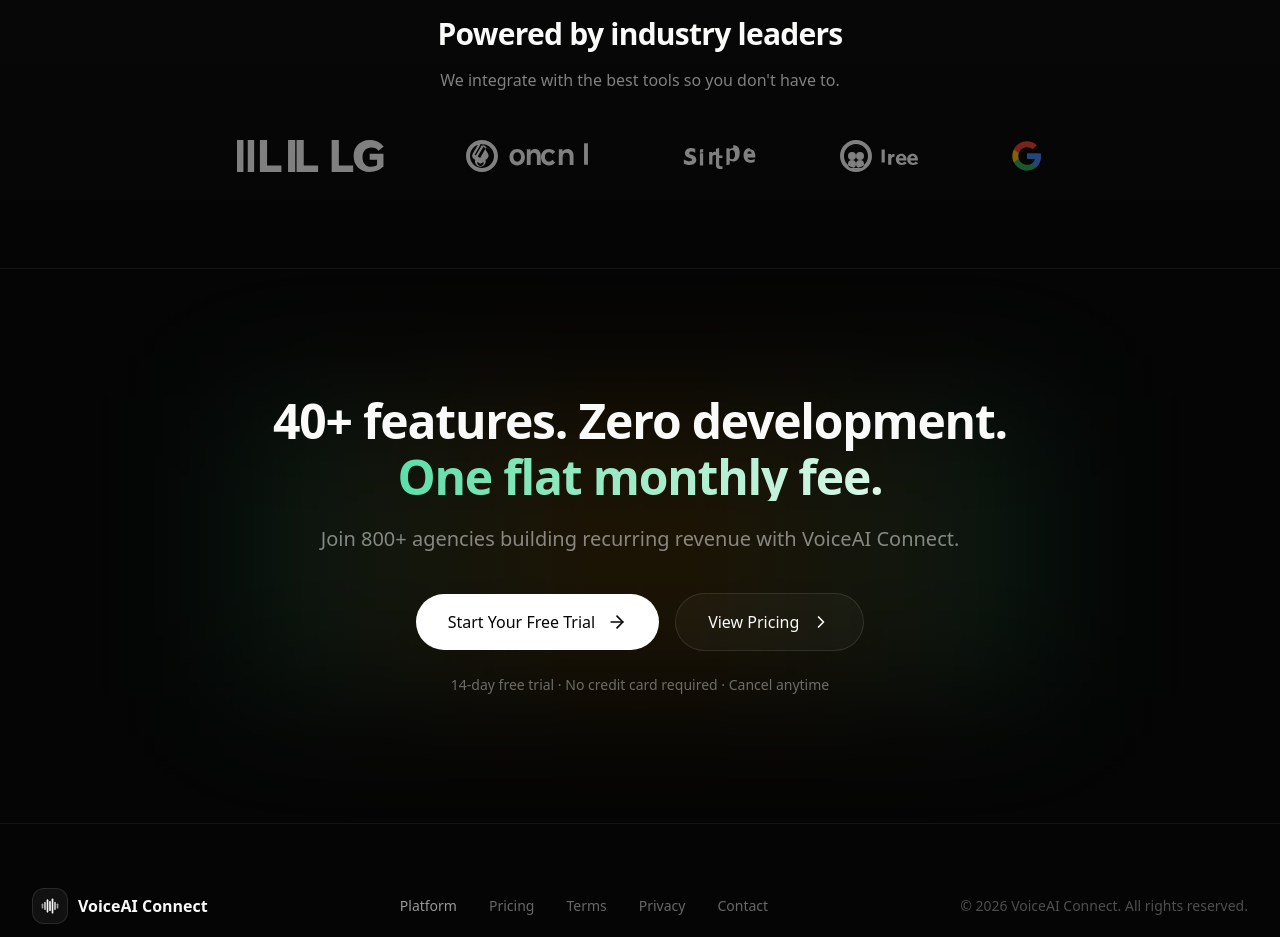
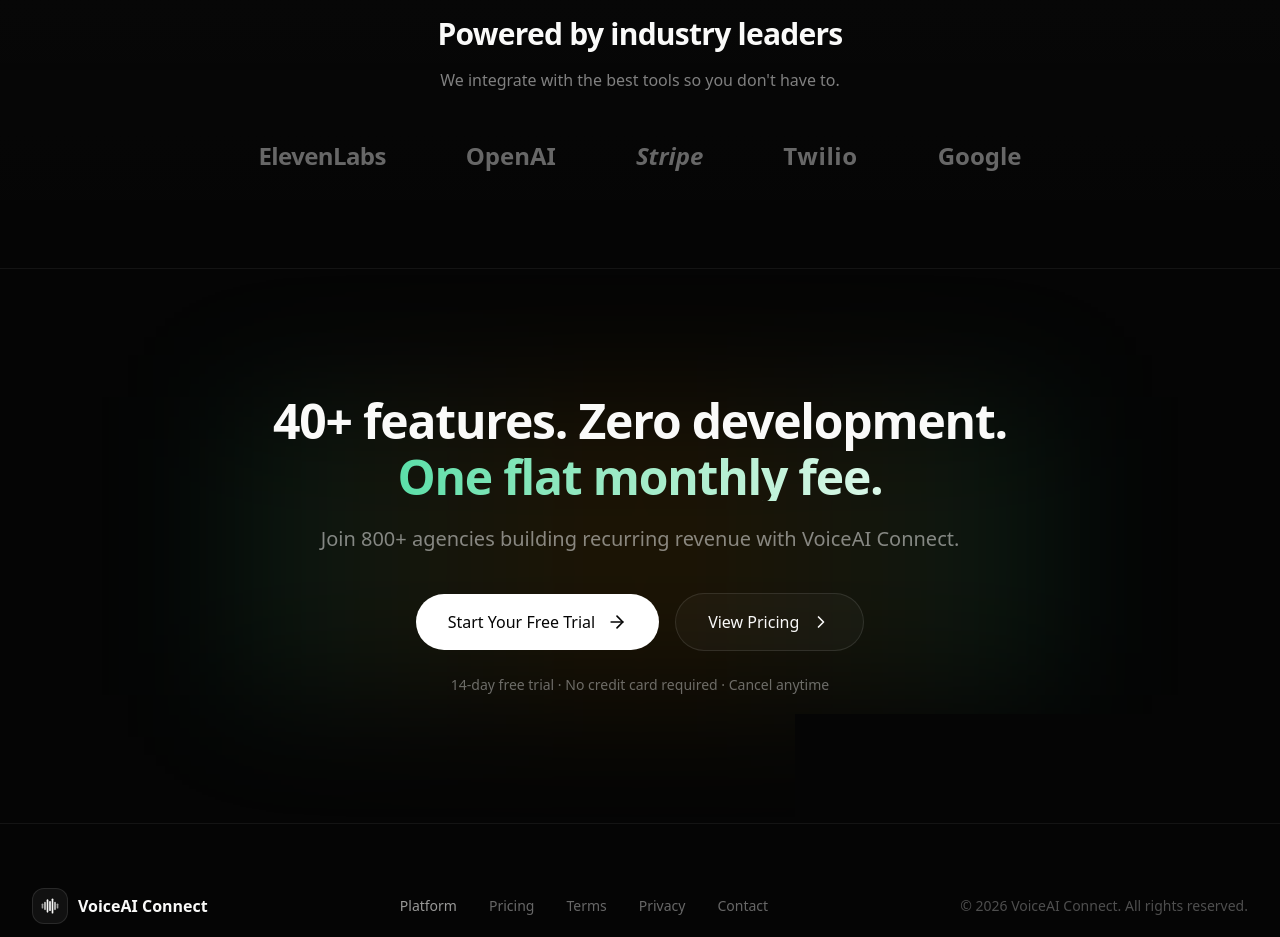
Before and after one commit to gibsonthompson/voiceai-connect, a Next.js app: page /platform in a window 1280 px wide. Shown: the part 6340-7277 px from the top of the page. Built offline with nearby package versions, Linux system fonts and the light colour scheme.

Commit message:
Add /platform page, update nav

```diff
--- a/app/platform/page.tsx
+++ b/app/platform/page.tsx
@@ -727,46 +727,21 @@
             </p>
           </div>
 
-          <div className="flex flex-wrap items-center justify-center gap-10 sm:gap-14 lg:gap-20">
-            {/* ElevenLabs */}
-            <div className="opacity-50 hover:opacity-100 transition-opacity duration-300">
-              <svg className="h-6 sm:h-8 w-auto" viewBox="0 0 130 28" fill="currentColor">
-                <path d="M0 0h5.64v28H0zM9.4 0H15v28H9.4zM26.32 22.32h12.56V28H20.04V0h6.28zM58.4 22.32h12.56V28H52.12V0h6.28zM44.68 0h6.28v28h-6.28zM89.12 0h-6.28v28h18.84v-5.68H89.12zM116.12 17.2h6.44v4.72c-1.24.96-3.08 1.48-5.08 1.48-4.68 0-7.64-3.12-7.64-8.4 0-5.16 3.12-8.4 7.8-8.4 2.64 0 4.8.96 6.2 2.8l4.52-3.68C125.44 2.28 121.6 0 116.12 0 107.6 0 102.04 5.96 102.04 14s5.56 14 14.08 14c4.88 0 9.08-1.72 12.04-4.76V12h-12.04v5.2z"/>
-              </svg>
-            </div>
-
-            {/* OpenAI */}
-            <div className="opacity-50 hover:opacity-100 transition-opacity duration-300">
-              <svg className="h-6 sm:h-8 w-auto" viewBox="0 0 120 28" fill="currentColor">
-                <path d="M14 0C6.27 0 0 6.27 0 14s6.27 14 14 14 14-6.27 14-14S21.73 0 14 0zm0 24.5C8.2 24.5 3.5 19.8 3.5 14S8.2 3.5 14 3.5 24.5 8.2 24.5 14 19.8 24.5 14 24.5zm5.23-16.89l-1.65-.95-5.23 9.06-2.12-1.22 5.23-9.06-1.65-.95-5.23 9.06L7.5 13l5.23-9.06-1.65-.95L5.85 12.05c-.95 1.65-.39 3.76 1.26 4.71l.95.55c-.13.43-.2.89-.2 1.36 0 2.6 2.12 4.71 4.71 4.71s4.71-2.12 4.71-4.71c0-.47-.07-.93-.2-1.36l.95-.55c1.65-.95 2.21-3.06 1.26-4.71l-5.23-9.06zm-6.56 15.2c-1.56 0-2.83-1.27-2.83-2.83 0-.24.03-.47.09-.69l2.74 1.58 2.74-1.58c.06.22.09.45.09.69 0 1.56-1.27 2.83-2.83 2.83z"/>
-                <path d="M44.8 7.84c-3.92 0-6.72 2.94-6.72 7.14v.14c0 4.2 2.8 7.14 6.72 7.14s6.72-2.94 6.72-7.14v-.14c0-4.2-2.8-7.14-6.72-7.14zm0 11.2c-2.1 0-3.36-1.68-3.36-4.06v-.14c0-2.38 1.26-4.06 3.36-4.06s3.36 1.68 3.36 4.06v.14c0 2.38-1.26 4.06-3.36 4.06zM60.48 7.84c-1.96 0-3.36.98-4.06 2.38V8.12h-3.22v13.72h3.36v-7.28c0-2.1 1.12-3.36 2.8-3.36 1.68 0 2.66 1.12 2.66 3.08v7.56h3.36v-8.26c0-3.64-2.1-5.74-4.9-5.74zM75.6 17.36c-.84 1.12-1.82 1.68-3.08 1.68-2.1 0-3.5-1.68-3.5-4.06v-.14c0-2.38 1.4-4.06 3.5-4.06 1.26 0 2.24.56 3.08 1.68l2.38-2.1c-1.26-1.68-3.08-2.52-5.46-2.52-3.92 0-6.86 2.94-6.86 7.14v.14c0 4.2 2.94 7.14 6.86 7.14 2.38 0 4.2-.84 5.46-2.52l-2.38-2.38zM88.76 7.84c-1.96 0-3.5.84-4.34 2.24V8.12h-3.22v13.72h3.36v-7c0-2.24 1.26-3.64 3.22-3.64 1.82 0 2.94 1.12 2.94 3.22v7.42h3.36v-8.26c0-3.78-2.24-5.74-5.32-5.74zM106.68 2.8h-3.36v18.76h3.36V2.8z"/>
-              </svg>
-            </div>
-
-            {/* Stripe */}
-            <div className="opacity-50 hover:opacity-100 transition-opacity duration-300">
-              <svg className="h-6 sm:h-8 w-auto" viewBox="0 0 60 25" fill="currentColor">
-                <path d="M5 10.14c0-.67.55-1.1 1.45-1.1.96 0 2.16.37 3.12.98V6.74c-1.05-.42-2.09-.58-3.12-.58C3.56 6.16 1.5 7.84 1.5 10.38c0 4.01 5.52 3.37 5.52 5.1 0 .79-.69 1.1-1.65 1.1-1.43 0-3.26-.59-4.7-1.38v3.34c1.6.69 3.22.98 4.7.98 2.98 0 5.04-1.48 5.04-4.05-.01-4.33-5.53-3.56-5.53-5.19l.12-.14zM15.74 6.96l-2.54.54v2.58l2.54-.54v-2.58zm0 3.3h-2.54v9.6h2.54v-9.6zM22.84 10.26l-.16-.8h-2.23v9.6h2.54v-6.51c.6-.78 1.62-1.02 2.73-.84v-2.4c-1.15-.21-2.29.17-2.88.95zM28.24 6.3l-2.5.53v12.69c0 2.35 1.76 3.22 3.52 3.22.92 0 1.6-.17 1.6-.17v-2.06s-.46.08-.97.08c-.81 0-1.65-.32-1.65-1.62v-4.85h2.62v-2.05h-2.62V6.3zM39.24 6.16c-1.48 0-2.43.7-2.96 1.18l-.13-.93h-2.22v13.25l2.54-.54v-3.21c.54.39 1.34.94 2.67.94 2.7 0 5.16-2.17 5.16-6.95 0-4.39-2.5-5.74-5.06-5.74zm-.89 8.87c-.89 0-1.41-.32-1.78-.72v-5.67c.4-.44.94-.8 1.78-.8 1.36 0 2.3 1.52 2.3 3.6 0 2.12-.92 3.59-2.3 3.59zM52.08 6.16c-2.92 0-4.77 2.49-4.77 5.8 0 3.82 2.13 5.78 5.19 5.78 1.49 0 2.62-.34 3.48-.81v-2.02c-.86.42-1.85.67-3.1.67-1.23 0-2.31-.43-2.45-1.93h6.02c.02-.17.04-.84.04-1.14 0-3.31-1.6-5.35-4.41-5.35zm-1.69 4.63c0-1.42.87-2.02 1.65-2.02.75 0 1.58.6 1.58 2.02h-3.23z"/>
-              </svg>
-            </div>
-
-            {/* Twilio */}
-            <div className="opacity-50 hover:opacity-100 transition-opacity duration-300">
-              <svg className="h-6 sm:h-8 w-auto" viewBox="0 0 80 28" fill="currentColor">
-                <path d="M14 0C6.27 0 0 6.27 0 14s6.27 14 14 14 14-6.27 14-14S21.73 0 14 0zm0 24.5C8.2 24.5 3.5 19.8 3.5 14S8.2 3.5 14 3.5 24.5 8.2 24.5 14 19.8 24.5 14 24.5zm-3.5-14a3.5 3.5 0 110 7 3.5 3.5 0 010-7zm7 0a3.5 3.5 0 110 7 3.5 3.5 0 010-7zm-7 7a3.5 3.5 0 110 7 3.5 3.5 0 010-7zm7 0a3.5 3.5 0 110 7 3.5 3.5 0 010-7z"/>
-                <path d="M36.4 8.4h2.8v11.2h-2.8V8.4zm5.6 3.92h2.66v1.26c.56-.84 1.54-1.54 3.08-1.54v2.66c-.14-.028-.42-.056-.7-.056-1.12 0-2.1.7-2.1 2.52v4.48h-2.8v-9.24h-.14zm11.76 9.52c-2.94 0-4.9-2.1-4.9-4.9s1.96-4.9 4.76-4.9c2.94 0 4.62 2.1 4.62 5.18v.7h-6.58c.28 1.4 1.26 2.1 2.52 2.1.98 0 1.68-.42 2.1-1.12l2.1 1.26c-.84 1.26-2.38 1.68-4.62 1.68zm-2.1-5.88h3.92c-.14-1.26-.98-2.1-1.96-2.1s-1.82.84-1.96 2.1zm12.04 5.88c-2.94 0-4.9-2.1-4.9-4.9s1.96-4.9 4.76-4.9c2.94 0 4.62 2.1 4.62 5.18v.7h-6.58c.28 1.4 1.26 2.1 2.52 2.1.98 0 1.68-.42 2.1-1.12l2.1 1.26c-.84 1.26-2.38 1.68-4.62 1.68zm-2.1-5.88h3.92c-.14-1.26-.98-2.1-1.96-2.1s-1.82.84-1.96 2.1z"/>
-              </svg>
-            </div>
-
-            {/* Google */}
-            <div className="opacity-50 hover:opacity-100 transition-opacity duration-300">
-              <svg className="h-6 sm:h-8 w-auto" viewBox="0 0 24 24">
-                <path d="M22.56 12.25c0-.78-.07-1.53-.2-2.25H12v4.26h5.92c-.26 1.37-1.04 2.53-2.21 3.31v2.77h3.57c2.08-1.92 3.28-4.74 3.28-8.09z" fill="#4285F4"/>
-                <path d="M12 23c2.97 0 5.46-.98 7.28-2.66l-3.57-2.77c-.98.66-2.23 1.06-3.71 1.06-2.86 0-5.29-1.93-6.16-4.53H2.18v2.84C3.99 20.53 7.7 23 12 23z" fill="#34A853"/>
-                <path d="M5.84 14.09c-.22-.66-.35-1.36-.35-2.09s.13-1.43.35-2.09V7.07H2.18C1.43 8.55 1 10.22 1 12s.43 3.45 1.18 4.93l2.85-2.22.81-.62z" fill="#FBBC05"/>
-                <path d="M12 5.38c1.62 0 3.06.56 4.21 1.64l3.15-3.15C17.45 2.09 14.97 1 12 1 7.7 1 3.99 3.47 2.18 7.07l3.66 2.84c.87-2.6 3.3-4.53 6.16-4.53z" fill="#EA4335"/>
-              </svg>
-            </div>
+          <div className="flex flex-wrap items-center justify-center gap-x-12 gap-y-8 sm:gap-x-16 lg:gap-x-20">
+            {[
+              { name: 'ElevenLabs', style: 'tracking-tight' },
+              { name: 'OpenAI', style: 'tracking-normal' },
+              { name: 'Stripe', style: 'tracking-normal italic' },
+              { name: 'Twilio', style: 'tracking-wide' },
+              { name: 'Google', style: 'tracking-normal' },
+            ].map((partner) => (
+              <div
+                key={partner.name}
+                className="text-xl sm:text-2xl font-semibold text-[#fafaf9]/40 hover:text-[#fafaf9]/80 transition-colors duration-300 cursor-default"
+              >
+                <span className={partner.style}>{partner.name}</span>
+              </div>
+            ))}
           </div>
         </div>
       </section>
```
